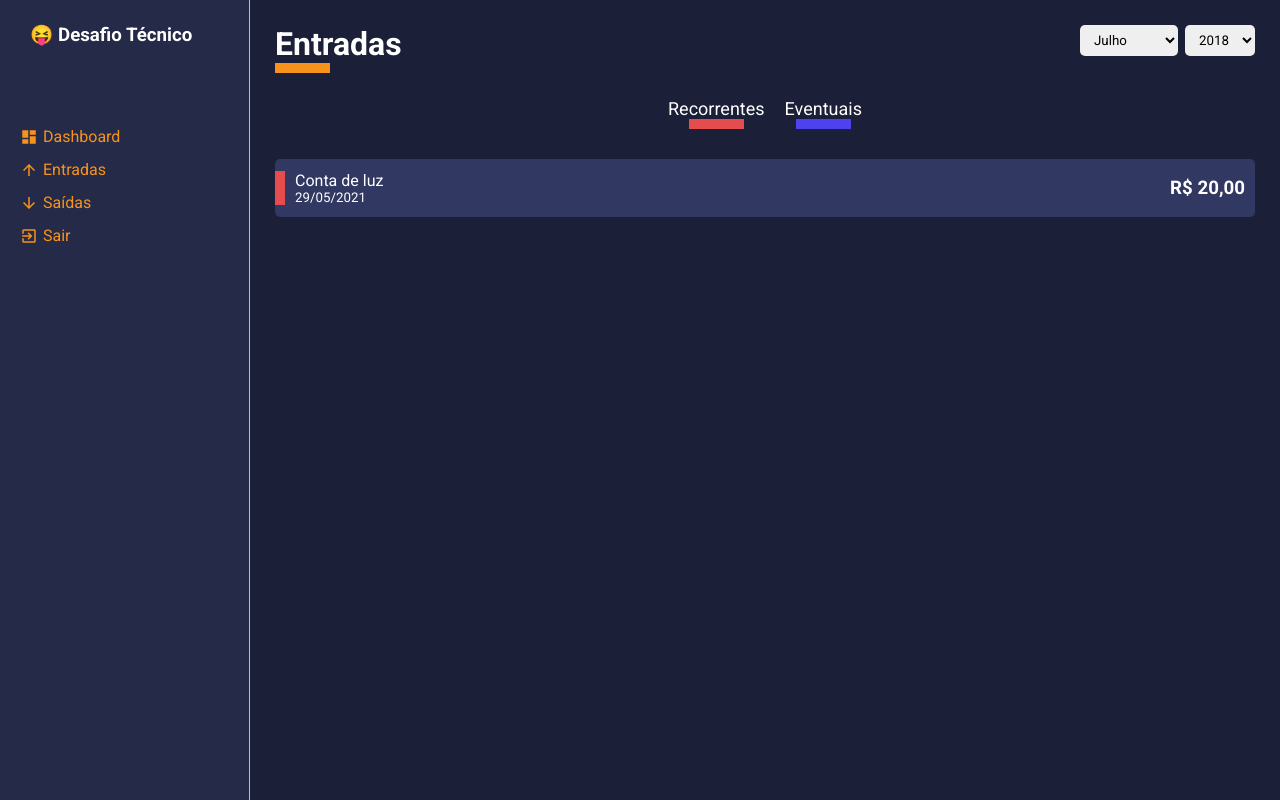
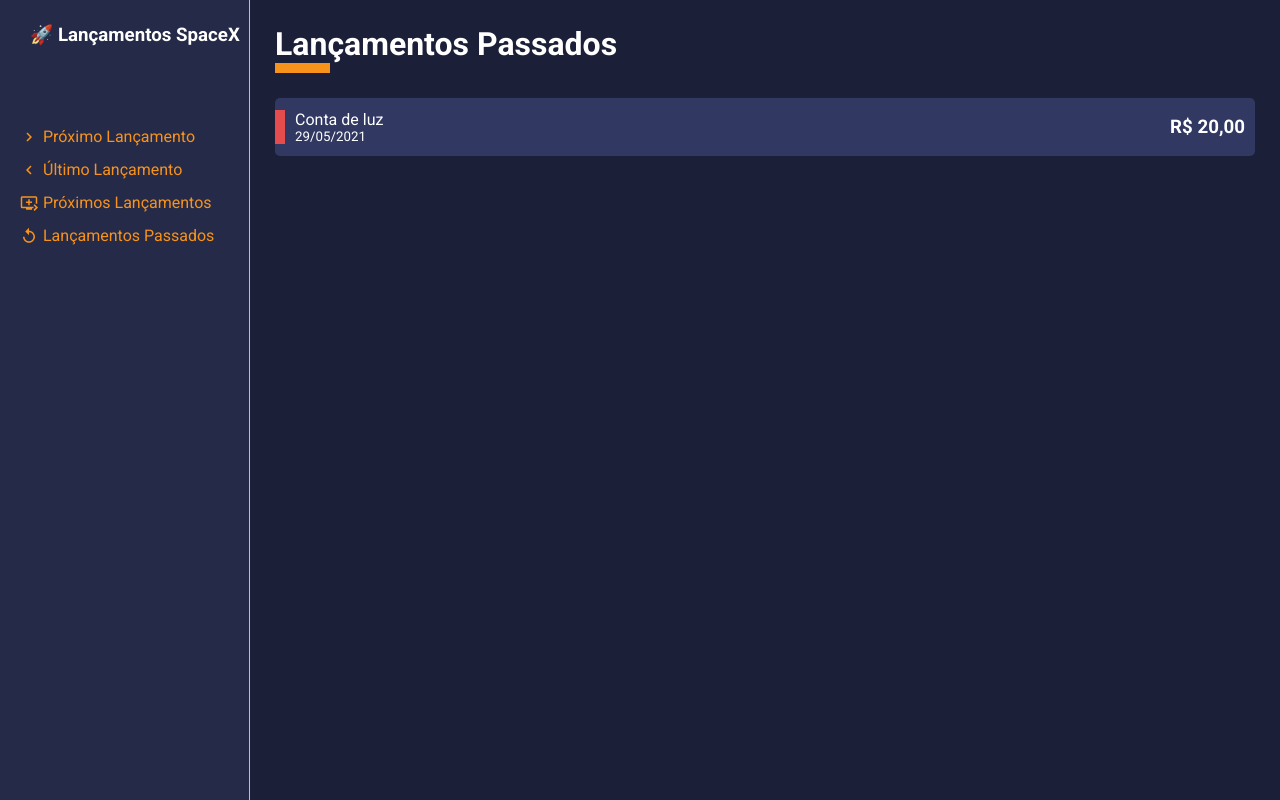
Before and after one commit to RicardoSTozetto/challenge-FE, a React (Create React App) app: page /list/entry-balance in a window 1280 px wide. Built offline with nearby package versions, Linux system fonts and the light colour scheme.

Commit message:
Ajustadas as rotas e configurada a passagem de parâmetros da lista.

```diff
--- a/src/components/Aside/index.tsx
+++ b/src/components/Aside/index.tsx
@@ -1,5 +1,6 @@
 import React , {useMemo} from 'react'
-import {MdDashboard,MdArrowDownward,MdArrowUpward,MdExitToApp} from 'react-icons/md'
+import {MdChevronLeft,MdQueuePlayNext,MdReplay,MdExitToApp} from 'react-icons/md'
+import {MdChevronRight} from 'react-icons/md'
 //import logoImg from '../../assets/logo.svg'
 import {Container, Header/*, LogImg*/, Title,  MenuContainer, MenuItemLink} from './styles';
 import emojis from '../../utils/emojis';
@@ -7,35 +8,35 @@ import emojis from '../../utils/emojis';
 const Aside: React.FC = () => {
 
     const emoji = useMemo( () => {
-        const indice = Math.floor(Math.random() * emojis.length);
-        return emojis[indice];
+        //const indice = Math.floor(Math.random() * emojis.length);
+        return emojis[3];
     },[]);
     return(
         <Container>
             <Header>
 
 
-                <Title>{emoji} Desafio Técnico</Title>
+                <Title>{emoji} Lançamentos SpaceX</Title>
             </Header>
             <MenuContainer>
-                <MenuItemLink href='/dashboard'>
-                    <MdDashboard/>
-                    Dashboard
+                <MenuItemLink href='/list/next'>
+                    <MdChevronRight/>
+                    Próximo Lançamento
                 </MenuItemLink>
 
-                <MenuItemLink href='/list/entry-balance'>
-                    <MdArrowUpward/>
-                    Entradas
+                <MenuItemLink href='/list/last'>
+                    <MdChevronLeft/>
+                    Último Lançamento
                 </MenuItemLink>
 
-                <MenuItemLink href='/list/exit-balance'>
-                    <MdArrowDownward/>
-                    Saídas
+                <MenuItemLink href='/list/upcoming'>
+                    <MdQueuePlayNext/>
+                    Próximos Lançamentos
                 </MenuItemLink>
 
-                <MenuItemLink href='#'>
-                    <MdExitToApp/>
-                    Sair
+                <MenuItemLink href='/list/past'>
+                    <MdReplay/>
+                    Lançamentos Passados
                 </MenuItemLink>
 
             </MenuContainer>
--- a/src/pages/Dashboard/index.tsx
+++ b/src/pages/Dashboard/index.tsx
@@ -14,11 +14,16 @@ const Dashboard: React.FC = () => {
     ]
     return(
         <Container>
-            <ContentHeader title="Dashboard" lineColor="#fff">
-                <SelectInput options={options}/>
-            </ContentHeader>
+
         </Container>
     );
 }
 
 export default Dashboard;
+
+/*
+<ContentHeader title="Dashboard" lineColor="#fff">
+                <SelectInput options={options}/>
+            </ContentHeader>
+
+*/
--- a/src/pages/List/index.tsx
+++ b/src/pages/List/index.tsx
@@ -20,14 +20,36 @@ const List: React.FC<IRouteParams> = ({ match }) => {
 
     const {type} = match.params;
     const title = useMemo(() => {
-        return type === 'entry-balance' ?
-        {
-            text : 'Entradas',
-            lineColor:'#F7931B'
-        } :
-        {
-            text: 'Saídas',
-            lineColor: '#E44C4E'
+
+        if(type === 'next'){
+            return ({
+                text : 'Próximo Lançamento',
+                lineColor:'#F7931B'
+            });
+        }
+        else if(type === 'last'){
+            return ({
+                text : 'Último Lançamento',
+                lineColor:'#F7931B'
+            });
+        }
+        else if(type === 'upcoming'){
+            return ({
+                text : 'Próximos Lançamentos',
+                lineColor:'#F7931B'
+            });
+        }
+        else if(type === 'past'){
+            return ({
+                text : 'Lançamentos Passados',
+                lineColor:'#F7931B'
+            });
+        }
+        else {
+            return ({
+                text : 'Lançamentos Passados',
+                lineColor:'#F7931B'
+            });
         }
     },[type]);
 
@@ -46,23 +68,10 @@ const List: React.FC<IRouteParams> = ({ match }) => {
     return(
         <Container>
              <ContentHeader title={title.text} lineColor={title.lineColor}>
-                <SelectInput options={months}/>
-                <SelectInput options={years}/>
+
             </ContentHeader>
 
-            <Filters>
-                <button
-                type="button"
-                className="tag-filter tag-filter-recurrent">
-                    Recorrentes
-                </button>
 
-                <button
-                type="button"
-                className="tag-filter tag-filter-eventual">
-                    Eventuais
-                </button>
-            </Filters>
 
             <Content>
                 <HistoryFinanceCard
--- a/src/routes/app.routes.tsx
+++ b/src/routes/app.routes.tsx
@@ -10,7 +10,6 @@ import List from '../pages/List'
 const AppRoutes: React.FC = () => (
     <Layout>
         <Switch>
-            <Route path ="/dashboard" exact component={Dashboard}/>
             <Route path ="/list/:type" exact component={List}/>
         </Switch>
     </Layout>
--- a/src/utils/emojis.ts
+++ b/src/utils/emojis.ts
@@ -1,4 +1,4 @@
 
-const emojis = ['😀','😅','😝'];
+const emojis = ['😀','😅','😝', '🚀'];
 
 export default emojis
```
